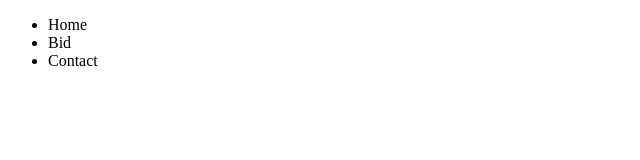
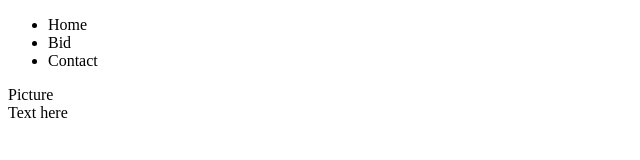
Before and after one commit to msunny28/personalsite, a plain HTML site: page index.html in a window 1280 px wide. Shown: the whole page, without its empty margins (0-640 px from the left). Drawn offline with Linux system fonts and the light colour scheme.

Commit message:
Section added

```diff
--- a/index.html
+++ b/index.html
@@ -11,5 +11,11 @@
 				<li>Contact</li>
 			</ul>
 		</nav>
+		<section>
+				Picture
+		</section>
+		<section>
+			Text here
+		</section>
 	</body>
 </html>
```
